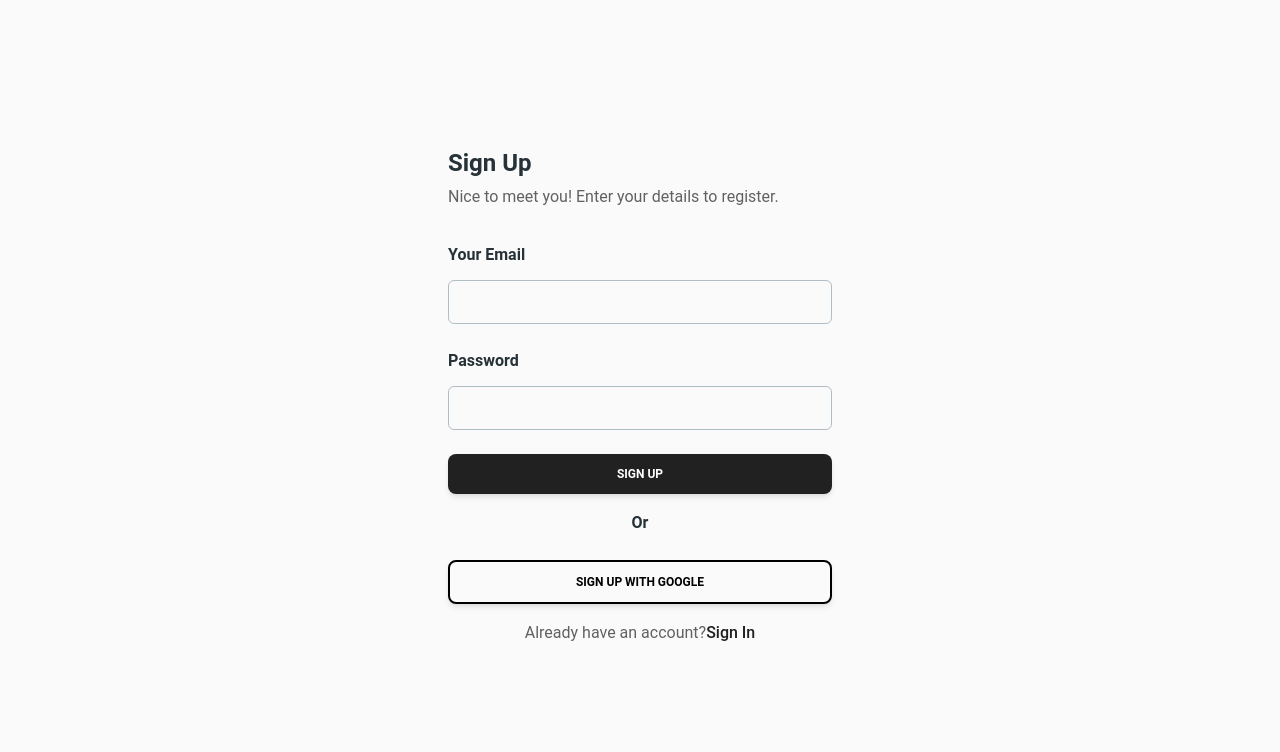
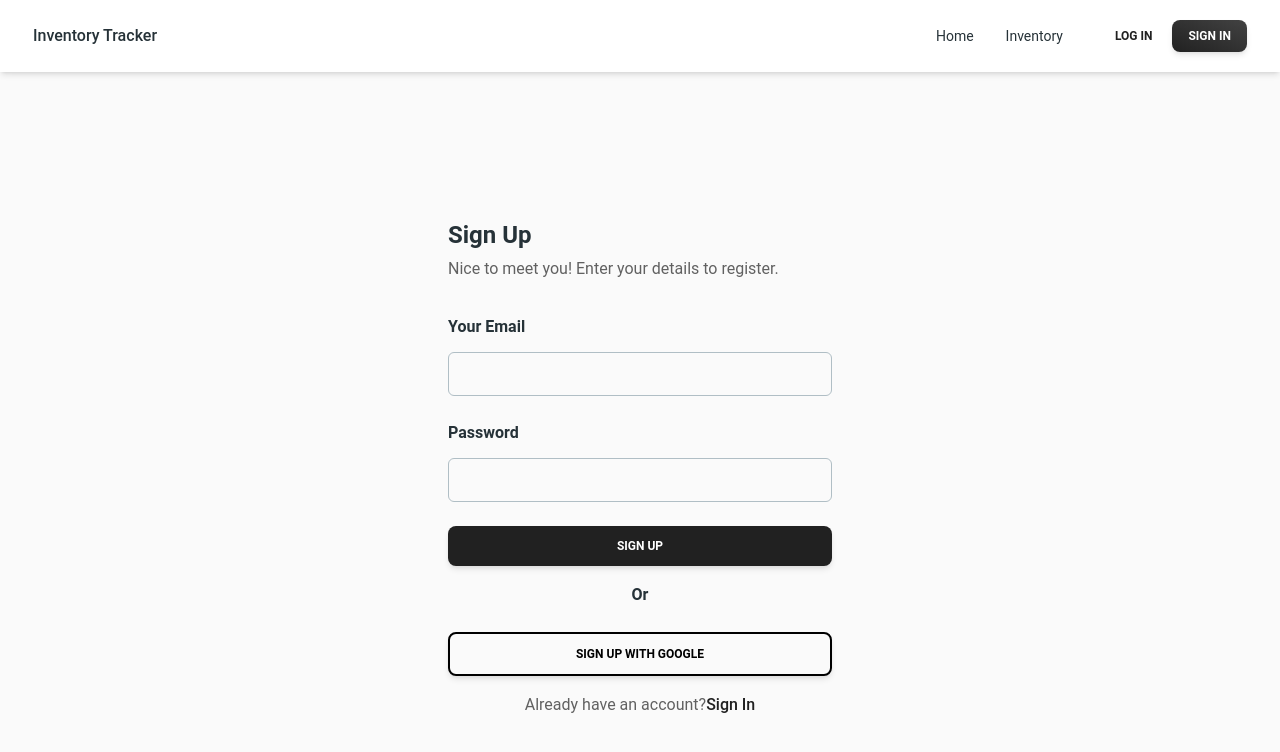
Before and after one commit to luismolinuevo/pantry-tracker, a Next.js app in the folder my-app/: page /signup in a window 1280 px wide. Shown: the top 752 px of the page. Built offline with nearby package versions, Linux system fonts and the light colour scheme; no server answers.

Commit message:
added nav from material tailwind

```diff
--- a/my-app/app/layout.js
+++ b/my-app/app/layout.js
@@ -1,5 +1,6 @@
 import { Inter } from "next/font/google";
 import "./globals.css";
+import { StickyNavbar } from "../components/general/Navbar";
 
 const inter = Inter({ subsets: ["latin"] });
 
@@ -11,7 +12,10 @@
 export default function RootLayout({ children }) {
   return (
     <html lang="en">
-      <body className={inter.className}>{children}</body>
+      <body className={inter.className}>
+        <StickyNavbar />
+        {children}
+      </body>
     </html>
   );
 }
--- /dev/null
+++ b/my-app/components/general/Navbar.jsx
@@ -0,0 +1,130 @@
+"use client";
+
+import React, { useState, useEffect } from "react";
+import {
+  Navbar,
+  MobileNav,
+  Typography,
+  Button,
+  IconButton,
+} from "../../material_tailwind";
+import Link from "next/link";
+
+export function StickyNavbar() {
+  const [openNav, setOpenNav] = useState(false);
+
+  useEffect(() => {
+    window.addEventListener(
+      "resize",
+      () => window.innerWidth >= 960 && setOpenNav(false)
+    );
+  }, []);
+
+  const navList = (
+    <ul className="mt-2 mb-4 flex flex-col gap-2 lg:mb-0 lg:mt-0 lg:flex-row lg:items-center lg:gap-6">
+      <Typography
+        as="li"
+        variant="small"
+        color="blue-gray"
+        className="p-1 font-normal"
+      >
+        <Link href="/" className="flex items-center">
+          Home
+        </Link>
+      </Typography>
+      <Typography
+        as="li"
+        variant="small"
+        color="blue-gray"
+        className="p-1 font-normal"
+      >
+        <a href="#" className="flex items-center">
+          Inventory
+        </a>
+      </Typography>
+    </ul>
+  );
+
+  return (
+    <div className="px-15 max-h-[768px] ">
+      <Navbar className="sticky top-0 z-10 h-max max-w-full rounded-none px-4 py-2 lg:px-8 lg:py-4">
+        <div className="flex items-center justify-between text-blue-gray-900">
+          <Typography
+            as="a"
+            href="#"
+            className="mr-4 cursor-pointer py-1.5 font-medium"
+          >
+            Inventory Tracker
+          </Typography>
+          <div className="flex items-center gap-4">
+            <div className="mr-4 hidden lg:block">{navList}</div>
+            <div className="flex items-center gap-x-1">
+              <Button
+                variant="text"
+                size="sm"
+                className="hidden lg:inline-block"
+              >
+                <span>Log In</span>
+              </Button>
+              <Button
+                variant="gradient"
+                size="sm"
+                className="hidden lg:inline-block"
+              >
+                <span>Sign in</span>
+              </Button>
+            </div>
+            <IconButton
+              variant="text"
+              className="ml-auto h-6 w-6 text-inherit hover:bg-transparent focus:bg-transparent active:bg-transparent lg:hidden"
+              ripple={false}
+              onClick={() => setOpenNav(!openNav)}
+            >
+              {openNav ? (
+                <svg
+                  xmlns="http://www.w3.org/2000/svg"
+                  fill="none"
+                  className="h-6 w-6"
+                  viewBox="0 0 24 24"
+                  stroke="currentColor"
+                  strokeWidth={2}
+                >
+                  <path
+                    strokeLinecap="round"
+                    strokeLinejoin="round"
+                    d="M6 18L18 6M6 6l12 12"
+                  />
+                </svg>
+              ) : (
+                <svg
+                  xmlns="http://www.w3.org/2000/svg"
+                  className="h-6 w-6"
+                  fill="none"
+                  stroke="currentColor"
+                  strokeWidth={2}
+                >
+                  <path
+                    strokeLinecap="round"
+                    strokeLinejoin="round"
+                    d="M4 6h16M4 12h16M4 18h16"
+                  />
+                </svg>
+              )}
+            </IconButton>
+          </div>
+        </div>
+        <MobileNav open={openNav}>
+          {navList}
+          <div className="flex items-center gap-x-1">
+            <Button fullWidth variant="text" size="sm" className="">
+              <span>Log In</span>
+            </Button>
+            <Button fullWidth variant="gradient" size="sm" className="">
+              <span>Sign in</span>
+            </Button>
+          </div>
+        </MobileNav>
+      </Navbar>
+    </div>
+  );
+}
--- a/my-app/material_tailwind.js
+++ b/my-app/material_tailwind.js
@@ -6,6 +6,18 @@
   Card,
   Checkbox,
   Typography,
+  Navbar,
+  MobileNav,
+  IconButton,
 } from "@material-tailwind/react";
 
-export { Button, Input, Card, Checkbox, Typography };
+export {
+  Button,
+  Input,
+  Card,
+  Checkbox,
+  Typography,
+  Navbar,
+  MobileNav,
+  IconButton,
+};
--- a/my-app/package.json
+++ b/my-app/package.json
@@ -9,6 +9,7 @@
     "lint": "next lint"
   },
   "dependencies": {
+    "@heroicons/react": "^2.1.5",
     "@material-tailwind/react": "^2.1.9",
     "firebase": "^10.12.4",
     "next": "14.2.5",
```
Also changed, not shown: 1 other file (tests, documents, lock files or other folders).
